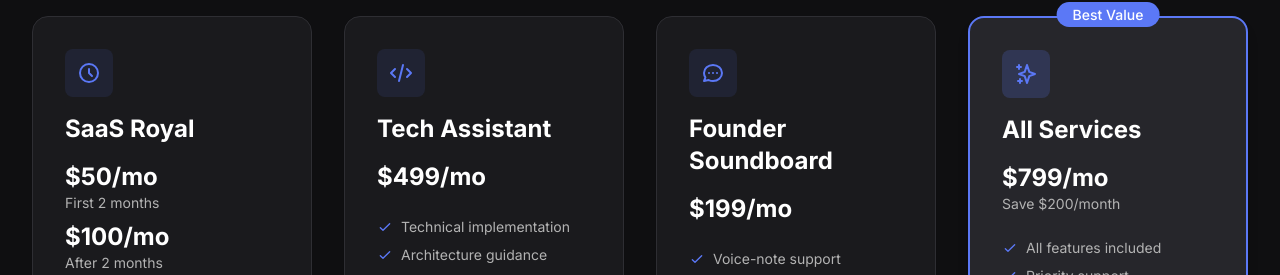
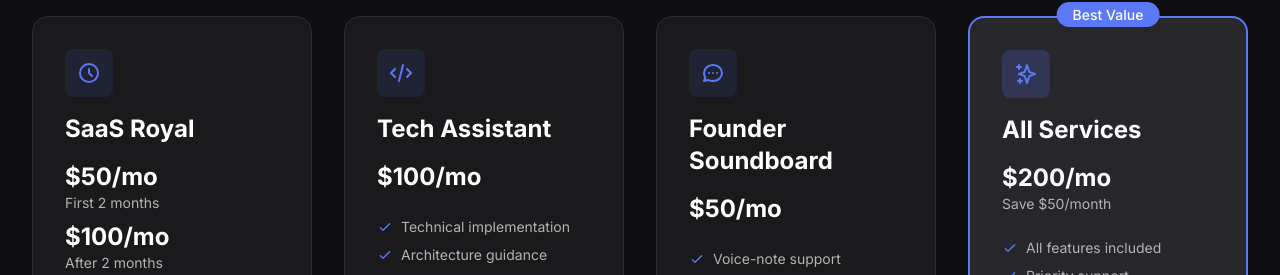
Before and after one commit to JohannesBorge/borge, a Next.js app: page / in a window 1280 px wide. Shown: the part 2530-2805 px from the top of the page. Built offline with nearby package versions, Linux system fonts and the light colour scheme.

Commit message:
Update pricing section with improved visual hierarchy and feature lists

```diff
--- a/app/page.tsx
+++ b/app/page.tsx
@@ -167,7 +167,7 @@ export default function Home() {
               </div>
               <h3 className="text-2xl font-bold mb-4 text-text-primary">Tech Assistant</h3>
               <div className="mb-6">
-                <p className="text-2xl font-bold text-text-primary">$499/mo</p>
+                <p className="text-2xl font-bold text-text-primary">$100/mo</p>
               </div>
               <ul className="space-y-2 mb-6">
                 <li className="flex items-center text-text-secondary text-sm">
@@ -204,7 +204,7 @@ export default function Home() {
               </div>
               <h3 className="text-2xl font-bold mb-4 text-text-primary">Founder Soundboard</h3>
               <div className="mb-6">
-                <p className="text-2xl font-bold text-text-primary">$199/mo</p>
+                <p className="text-2xl font-bold text-text-primary">$50/mo</p>
               </div>
               <ul className="space-y-2 mb-6">
                 <li className="flex items-center text-text-secondary text-sm">
@@ -244,8 +244,8 @@ export default function Home() {
               </div>
               <h3 className="text-2xl font-bold mb-4 text-text-primary">All Services</h3>
               <div className="mb-6">
-                <p className="text-2xl font-bold text-text-primary">$799/mo</p>
-                <p className="text-text-secondary text-sm">Save $200/month</p>
+                <p className="text-2xl font-bold text-text-primary">$200/mo</p>
+                <p className="text-text-secondary text-sm">Save $50/month</p>
               </div>
               <ul className="space-y-2 mb-6">
                 <li className="flex items-center text-text-secondary text-sm">
```
